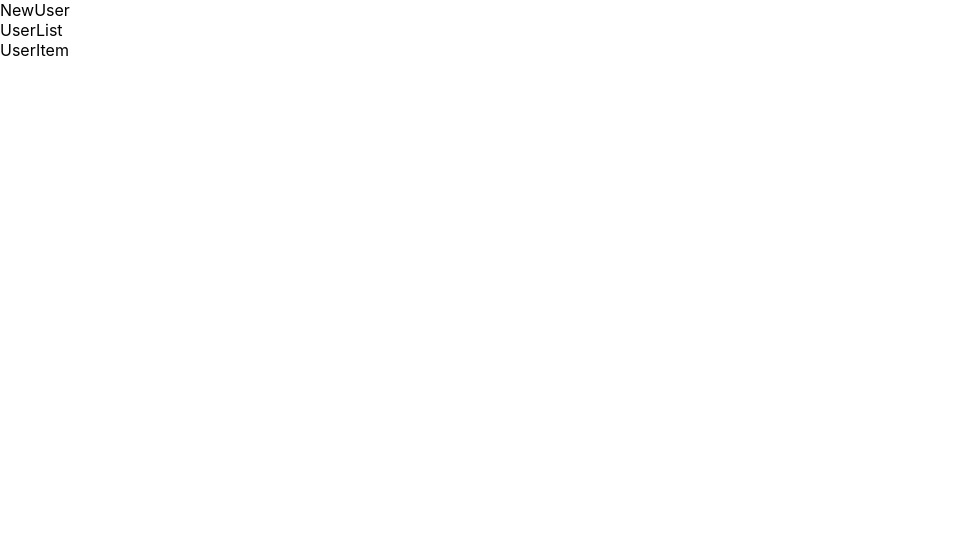
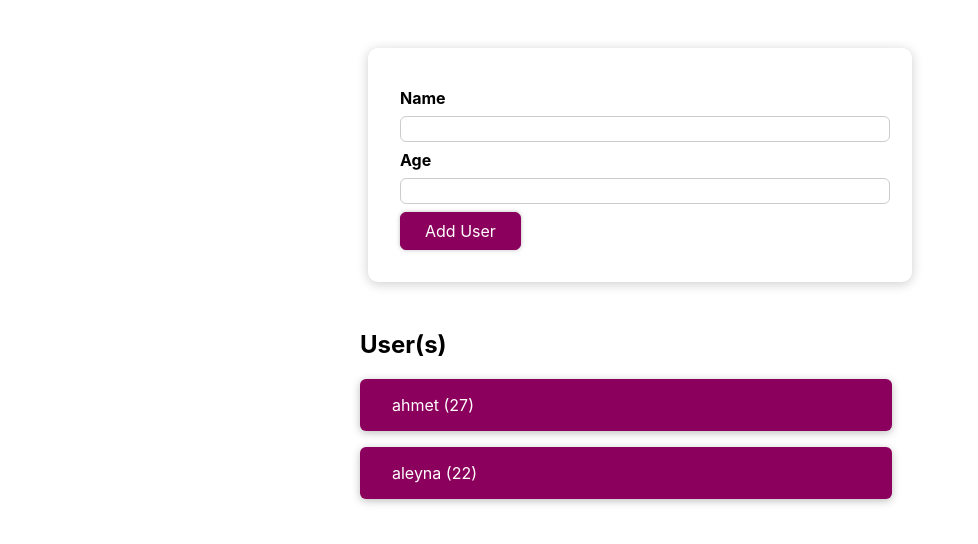
Before and after one commit to ahmetsarikaya0696/user-app, a React (Create React App) app: page / in a window 1280 px wide. Shown: the top 544 px of the page, without its empty margins (0-978 px from the left). Built offline with nearby package versions, Linux system fonts and the light colour scheme.

Commit message:
two-way binding ve kullanıcı ekleme işlemi tamamlandı

```diff
--- a/src/App.css
+++ /dev/null
@@ -1,38 +0,0 @@
-.App {
-  text-align: center;
-}
-
-.App-logo {
-  height: 40vmin;
-  pointer-events: none;
-}
-
-@media (prefers-reduced-motion: no-preference) {
-  .App-logo {
-    animation: App-logo-spin infinite 20s linear;
-  }
-}
-
-.App-header {
-  background-color: #282c34;
-  min-height: 100vh;
-  display: flex;
-  flex-direction: column;
-  align-items: center;
-  justify-content: center;
-  font-size: calc(10px + 2vmin);
-  color: white;
-}
-
-.App-link {
-  color: #61dafb;
-}
-
-@keyframes App-logo-spin {
-  from {
-    transform: rotate(0deg);
-  }
-  to {
-    transform: rotate(360deg);
-  }
-}
--- a/src/App.js
+++ b/src/App.js
@@ -1,13 +1,26 @@
-import React from "react";
-import "./App.css";
+import React, { useState } from "react";
+import styles from "./App.module.css";
 import NewUser from "./components/NewUser/NewUser";
 import UserList from "./components/UserList/UserList";
 
 function App() {
+  const [users, setUsers] = useState([
+    { id: "u1", name: "ahmet", age: 27 },
+    { id: "u2", name: "aleyna", age: 22 },
+  ]);
+
+  const addUserHandler = (user) => {
+    setUsers((prevState) => [user, ...prevState]);
+  };
+
   return (
     <div>
-      <NewUser />
-      <UserList />
+      <section className={styles["new-user"]}>
+        <NewUser onAddUser={addUserHandler} />
+      </section>
+      <section className={styles["user-list"]}>
+        <UserList users={users} />
+      </section>
     </div>
   );
 }
--- /dev/null
+++ b/src/App.module.css
@@ -0,0 +1,14 @@
+.user-list {
+  width: 35rem;
+  max-width: 90%;
+  margin: 3rem auto;
+}
+
+.new-user {
+  width: 30rem;
+  max-width: 90%;
+  margin: 3rem auto;
+  padding: 2rem;
+  box-shadow: 0 2px 12px rgba(0, 0, 0, 0.2);
+  border-radius: 10px;
+}
--- a/src/components/NewUser/NewUser.js
+++ b/src/components/NewUser/NewUser.js
@@ -1,8 +1,42 @@
-import React from "react";
+import React, { useState } from "react";
 import styles from "./NewUser.module.css";
+import Button from "../UI/Button";
 
-const NewUser = () => {
-  return <div>NewUser</div>;
+const NewUser = (props) => {
+  const [name, setName] = useState("");
+  const [age, setAge] = useState("");
+
+  const onChangeHandler = (event) => {
+    if (event.target.type === "text") {
+      setName(event.target.value.toString());
+    } else {
+      setAge(+event.target.value);
+    }
+  };
+
+  const submitHandler = (event) => {
+    event.preventDefault();
+    const user = { id: Math.random().toString(), name: name , age: age };
+    props.onAddUser(user);
+  };
+
+  return (
+    <div className={styles.todoForm}>
+      <form onSubmit={submitHandler}>
+        <div className={`${styles["form-control"]}`}>
+          <label>Name</label>
+          <input onChange={onChangeHandler} type="text" value={name} />
+        </div>
+
+        <div className={`${styles["form-control"]}`}>
+          <label>Age</label>
+          <input onChange={onChangeHandler} type="number" value={age} />
+        </div>
+
+        <Button type="submit">Add User</Button>
+      </form>
+    </div>
+  );
 };
 
 export default NewUser;
--- a/src/components/NewUser/NewUser.module.css
+++ b/src/components/NewUser/NewUser.module.css
@@ -0,0 +1,38 @@
+.form-control {
+    margin: 0.5rem 0;
+  }
+
+  .form-control label {
+    font-weight: bold;
+    display: block;
+    margin-bottom: 0.5rem;
+  }
+
+  .form-control input {
+    display: block;
+    width: 100%;
+    border: 1px solid #ccc;
+    font: inherit;
+    line-height: 1.5rem;
+    padding: 0 0.25rem;
+    border-radius: 6px;
+  }
+
+  .form-control input:focus {
+    outline: none;
+    background: #fad0ec;
+    border-color: #8b005d;
+  }
+
+  .form-control.invalid label {
+    color: red;
+  }
+
+  .form-control.invalid input {
+    border-color: red;
+  }
+
+  .form-control span {
+    color:  red;
+    font-size: smaller;
+  }
--- /dev/null
+++ b/src/components/UI/Button.js
@@ -0,0 +1,15 @@
+import React from "react";
+import styles from "./Button.module.css";
+
+// CSS Module Approach
+const Button = (props) => {
+  return (
+    <button type={props.type} className={styles.button} onClick={props.onClick}>
+      {props.children}
+    </button>
+  );
+};
+
+
+
+export default Button;
--- /dev/null
+++ b/src/components/UI/Button.module.css
@@ -0,0 +1,28 @@
+.button {
+  width: 100%;
+  font: inherit;
+  padding: 0.5rem 1.5rem;
+  border: 1px solid #8b005d;
+  color: white;
+  background: #8b005d;
+  box-shadow: 0 0 4px rgba(0, 0, 0, 0.26);
+  cursor: pointer;
+  border-radius: 6px;
+}
+
+.button:focus {
+  outline: none;
+}
+
+.button:hover,
+.button:active {
+  background: #ac0e77;
+  border-color: #ac0e77;
+  box-shadow: 0 0 8px rgba(0, 0, 0, 0.26);
+}
+
+@media (min-width: 768px) {
+  .button {
+    width: auto;
+  }
+}
--- a/src/components/UserList/UserItem.js
+++ b/src/components/UserList/UserItem.js
@@ -1,8 +1,13 @@
 import React from "react";
 import styles from "./UserItem.module.css";
 
-const UserItem = () => {
-  return <div>UserItem</div>;
+const UserItem = (props) => {
+  const userInfo = `${props.user.name} (${props.user.age})`;
+  return (
+    <li className={styles["user-item"]} title={`Delete ${userInfo}`}>
+      {userInfo}
+    </li>
+  );
 };
 
 export default UserItem;
--- a/src/components/UserList/UserItem.module.css
+++ b/src/components/UserList/UserItem.module.css
@@ -0,0 +1,16 @@
+.user-item {
+    margin: 1rem 0;
+    background: #8b005d;
+    box-shadow: 0 2px 8px rgba(0, 0, 0, 0.26);
+    color: white;
+    padding: 1rem 2rem;
+    cursor: pointer;
+    border-radius: 6px;
+}
+
+.user-item:hover,
+.user-item:active {
+  background: #ac0e77;
+  border-color: #ac0e77;
+  box-shadow: 0 0 8px rgba(0, 0, 0, 0.26);
+}
--- a/src/components/UserList/UserList.js
+++ b/src/components/UserList/UserList.js
@@ -2,11 +2,15 @@ import React from "react";
 import styles from "./UserList.module.css";
 import UserItem from "./UserItem";
 
-const UserList = () => {
+const UserList = (props) => {
   return (
     <div>
-      <span>UserList</span>
-      <UserItem></UserItem>
+      <h2>User(s)</h2>
+      <ul className={styles["user-list"]}>
+        {props.users.map((user) => (
+          <UserItem key={user.id} user={user}/>
+        ))}
+      </ul>
     </div>
   );
 };
--- a/src/components/UserList/UserList.module.css
+++ b/src/components/UserList/UserList.module.css
@@ -0,0 +1,8 @@
+.user-list {
+    margin: 2rem auto;
+    width: 50rem;
+    max-width: 95%;
+    list-style: none;
+    margin: 0;
+    padding: 0;
+  }
```
